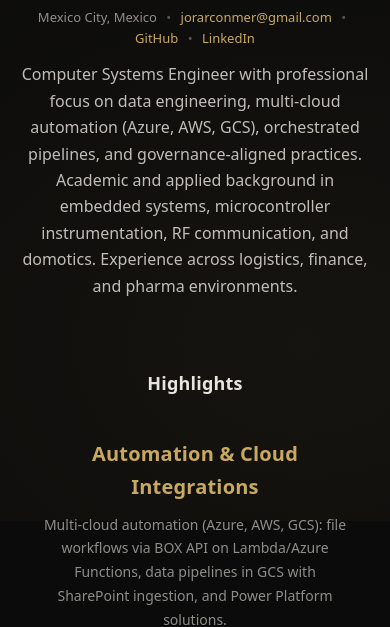
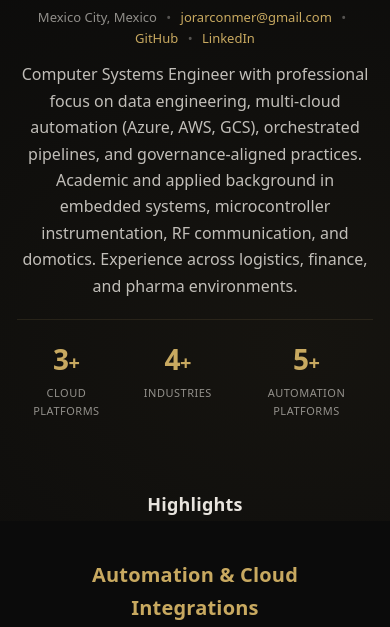
Before and after one commit to JACM8544/WebPortfolioJACM, a plain HTML site: page index.html in a window 390 px wide. Shown: the part 492-1119 px from the top of the page. Drawn offline with Linux system fonts and the light colour scheme.

Commit message:
Add animated hero stats, timeline pulse, and skill category icons
- Add 3 animated counters in hero (3+ Clouds, 4+ Industries, 5+ Automation Platforms)
  with IntersectionObserver trigger and count-up animation
- Add pulse animation on the current job timeline dot (glowing gold)
- Add inline SVG icons next to each skill category title
  (database, gear, cloud, microchip, graduation cap)
- Add i18n translations for stat labels (EN/ES)
- Responsive stats layout for mobile

Co-Authored-By: Claude Opus 4.6 (1M context) <noreply@anthropic.com>

```diff
--- a/index.html
+++ b/index.html
@@ -59,6 +59,21 @@
             microcontroller instrumentation, RF communication, and domotics. Experience across logistics, finance, and pharma
             environments.
           </p>
+
+          <div class="hero__stats">
+            <div class="stat">
+              <span class="stat__number" data-count="3">0</span><span class="stat__plus">+</span>
+              <span class="stat__label" data-i18n="stat_clouds">Cloud Platforms</span>
+            </div>
+            <div class="stat">
+              <span class="stat__number" data-count="4">0</span><span class="stat__plus">+</span>
+              <span class="stat__label" data-i18n="stat_industries">Industries</span>
+            </div>
+            <div class="stat">
+              <span class="stat__number" data-count="5">0</span><span class="stat__plus">+</span>
+              <span class="stat__label" data-i18n="stat_platforms">Automation Platforms</span>
+            </div>
+          </div>
         </div>
       </div>
     </section>
@@ -227,7 +242,7 @@
 
       <div class="fade-children">
         <div class="skill-category">
-          <h3 data-i18n="sk_cat1">Data Engineering</h3>
+          <h3><svg class="sk-icon" viewBox="0 0 24 24" fill="none" stroke="currentColor" stroke-width="1.5" stroke-linecap="round" stroke-linejoin="round"><ellipse cx="12" cy="5" rx="9" ry="3"/><path d="M3 5v14c0 1.66 4.03 3 9 3s9-1.34 9-3V5"/><path d="M3 12c0 1.66 4.03 3 9 3s9-1.34 9-3"/></svg><span data-i18n="sk_cat1">Data Engineering</span></h3>
           <div class="skill-divider"></div>
           <p class="chips">
             <span class="chip">Python</span>
@@ -241,7 +256,7 @@
         </div>
 
         <div class="skill-category">
-          <h3 data-i18n="sk_cat2">Automation & BI</h3>
+          <h3><svg class="sk-icon" viewBox="0 0 24 24" fill="none" stroke="currentColor" stroke-width="1.5" stroke-linecap="round" stroke-linejoin="round"><path d="M12 2v4m0 12v4M4.93 4.93l2.83 2.83m8.48 8.48l2.83 2.83M2 12h4m12 0h4M4.93 19.07l2.83-2.83m8.48-8.48l2.83-2.83"/><circle cx="12" cy="12" r="3"/></svg><span data-i18n="sk_cat2">Automation & BI</span></h3>
           <div class="skill-divider"></div>
           <p class="chips">
             <span class="chip">Power Apps</span>
@@ -253,7 +268,7 @@
         </div>
 
         <div class="skill-category">
-          <h3 data-i18n="sk_cat3">Orchestration, Integrations & Cloud</h3>
+          <h3><svg class="sk-icon" viewBox="0 0 24 24" fill="none" stroke="currentColor" stroke-width="1.5" stroke-linecap="round" stroke-linejoin="round"><path d="M18 10h-1.26A8 8 0 1 0 9 20h9a5 5 0 0 0 0-10z"/></svg><span data-i18n="sk_cat3">Orchestration, Integrations & Cloud</span></h3>
           <div class="skill-divider"></div>
           <p class="chips">
             <span class="chip">Airflow</span>
@@ -267,7 +282,7 @@
         </div>
 
         <div class="skill-category">
-          <h3 data-i18n="sk_cat4">Embedded Systems & IoT</h3>
+          <h3><svg class="sk-icon" viewBox="0 0 24 24" fill="none" stroke="currentColor" stroke-width="1.5" stroke-linecap="round" stroke-linejoin="round"><rect x="4" y="4" width="16" height="16" rx="2"/><rect x="9" y="9" width="6" height="6"/><path d="M9 1v3m6-3v3M9 20v3m6-3v3M20 9h3M20 14h3M1 9h3M1 14h3"/></svg><span data-i18n="sk_cat4">Embedded Systems & IoT</span></h3>
           <div class="skill-divider"></div>
           <p class="chips">
             <span class="chip" data-i18n="sk_instr">Instrumentation</span>
@@ -281,7 +296,7 @@
         </div>
 
         <div class="skill-category">
-          <h3 data-i18n="sk_cat5">Academic Focus Areas</h3>
+          <h3><svg class="sk-icon" viewBox="0 0 24 24" fill="none" stroke="currentColor" stroke-width="1.5" stroke-linecap="round" stroke-linejoin="round"><path d="M22 10v6M2 10l10-5 10 5-10 5z"/><path d="M6 12v5c0 1.66 2.69 3 6 3s6-1.34 6-3v-5"/></svg><span data-i18n="sk_cat5">Academic Focus Areas</span></h3>
           <div class="skill-divider"></div>
           <p class="chips">
             <span class="chip" data-i18n="sk_dm">Data Mining</span>
@@ -415,7 +430,10 @@
         edu2_2: "Machine tools and industrial manufacturing practices.",
         edu2_3: "CNC programming and operation.",
         edu2_4: "Welding and shop-floor process basics.",
-        footer_updated: "Last updated:"
+        footer_updated: "Last updated:",
+        stat_clouds: "Cloud Platforms",
+        stat_industries: "Industries",
+        stat_platforms: "Automation Platforms"
       },
       es: {
         brand_role: "Ingenier\u00eda de Datos \u2022 Cloud \u2022 Automatizaci\u00f3n \u2022 Sistemas Embebidos",
@@ -492,7 +510,10 @@
         edu2_2: "M\u00e1quinas herramienta y pr\u00e1cticas de manufactura industrial.",
         edu2_3: "Programaci\u00f3n y operaci\u00f3n CNC.",
         edu2_4: "Soldadura y fundamentos de procesos de taller.",
-        footer_updated: "\u00daltima actualizaci\u00f3n:"
+        footer_updated: "\u00daltima actualizaci\u00f3n:",
+        stat_clouds: "Plataformas Cloud",
+        stat_industries: "Industrias",
+        stat_platforms: "Plataformas de Automatizaci\u00f3n"
       }
     };
 
@@ -588,6 +609,40 @@
 
       childGroups.forEach(function (g) { childObserver.observe(g); });
     })();
+
+    /* ── Animated counters ── */
+    (function () {
+      var counters = document.querySelectorAll(".stat__number");
+      var started = false;
+
+      function animateCounters() {
+        if (started) return;
+        started = true;
+        counters.forEach(function (el) {
+          var target = parseInt(el.getAttribute("data-count"));
+          var current = 0;
+          var duration = 1200;
+          var step = Math.ceil(duration / target / 16);
+          var timer = setInterval(function () {
+            current++;
+            el.textContent = current;
+            if (current >= target) clearInterval(timer);
+          }, duration / target);
+        });
+      }
+
+      var statsObserver = new IntersectionObserver(function (entries) {
+        entries.forEach(function (entry) {
+          if (entry.isIntersecting) {
+            animateCounters();
+            statsObserver.unobserve(entry.target);
+          }
+        });
+      }, { threshold: 0.5 });
+
+      var statsEl = document.querySelector(".hero__stats");
+      if (statsEl) statsObserver.observe(statsEl);
+    })();
   </script>
 </body>
 </html>
--- a/styles.css
+++ b/styles.css
@@ -221,6 +221,39 @@ main{
   max-width: 72ch;
 }
 
+/* Hero stats */
+.hero__stats{
+  display: flex;
+  gap: 28px;
+  margin-top: 20px;
+  padding-top: 16px;
+  border-top: 1px solid var(--stroke);
+}
+
+.stat{ text-align: center; }
+
+.stat__number{
+  font-size: 28px;
+  font-weight: 800;
+  color: var(--accent);
+  letter-spacing: -.5px;
+}
+
+.stat__plus{
+  font-size: 20px;
+  font-weight: 700;
+  color: var(--accent);
+}
+
+.stat__label{
+  display: block;
+  font-size: 11px;
+  color: var(--muted);
+  text-transform: uppercase;
+  letter-spacing: .5px;
+  margin-top: 2px;
+}
+
 /* ── HIGHLIGHTS CAROUSEL ── */
 .carousel-section{
   padding: 30px 0;
@@ -339,6 +372,12 @@ main{
 .tl-item:first-child::before{
   background: var(--accent);
   box-shadow: 0 0 12px rgba(200,169,96,.5);
+  animation: pulse 2s ease-in-out infinite;
+}
+
+@keyframes pulse{
+  0%, 100%{ box-shadow: 0 0 6px rgba(200,169,96,.4); }
+  50%{ box-shadow: 0 0 18px rgba(200,169,96,.7); }
 }
 
 .tl-head{
@@ -446,12 +485,22 @@ main{
 .skill-category:last-child{ margin-bottom: 0; }
 
 .skill-category h3{
+  display: flex;
+  align-items: center;
+  gap: 8px;
   font-size: 14px;
   font-weight: 700;
   color: var(--accent);
   margin: 0 0 10px 0;
   letter-spacing: .3px;
   text-transform: uppercase;
+}
+
+.sk-icon{
+  width: 18px;
+  height: 18px;
+  flex-shrink: 0;
+  opacity: .85;
 }
 
 .skill-divider{
@@ -562,4 +611,5 @@ main{
   .hero__grid{ grid-template-columns: 1fr; text-align: center; }
   .hero__photo{ max-width: 220px; margin: 0 auto; }
   .hero__about{ margin-left: auto; margin-right: auto; }
+  .hero__stats{ justify-content: center; }
 }
```
